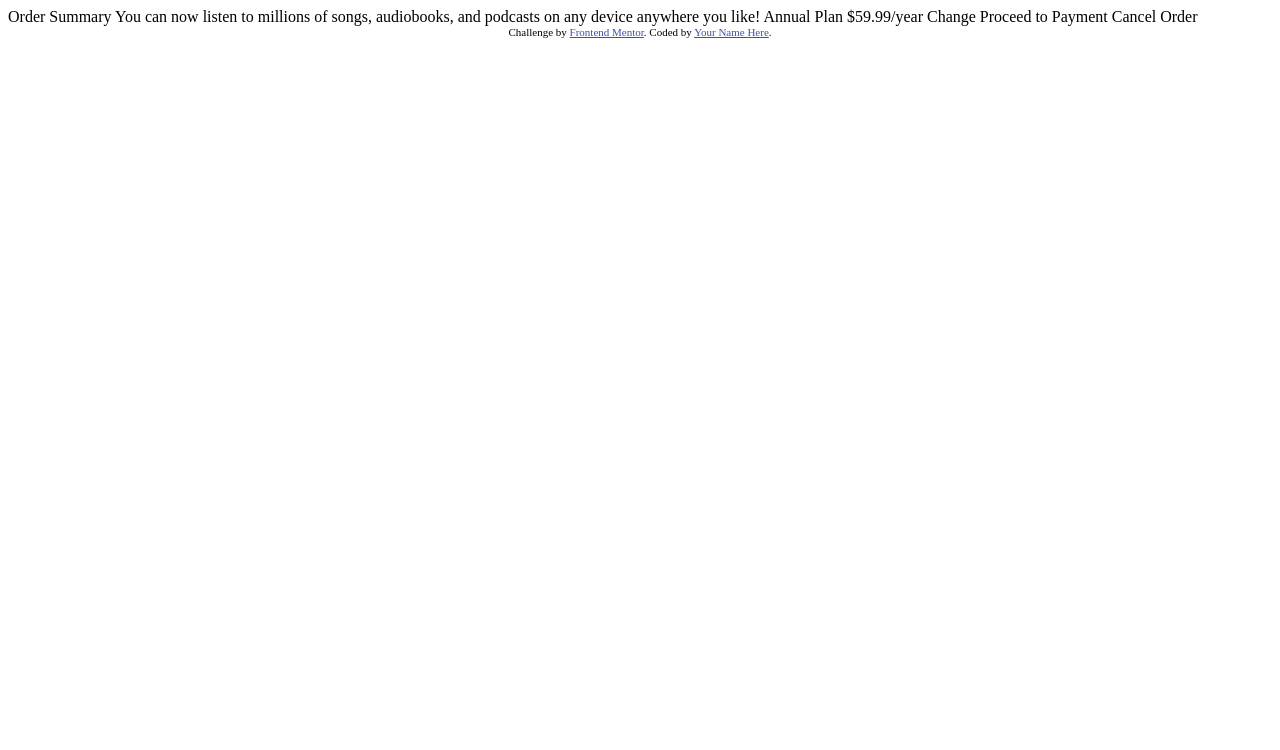
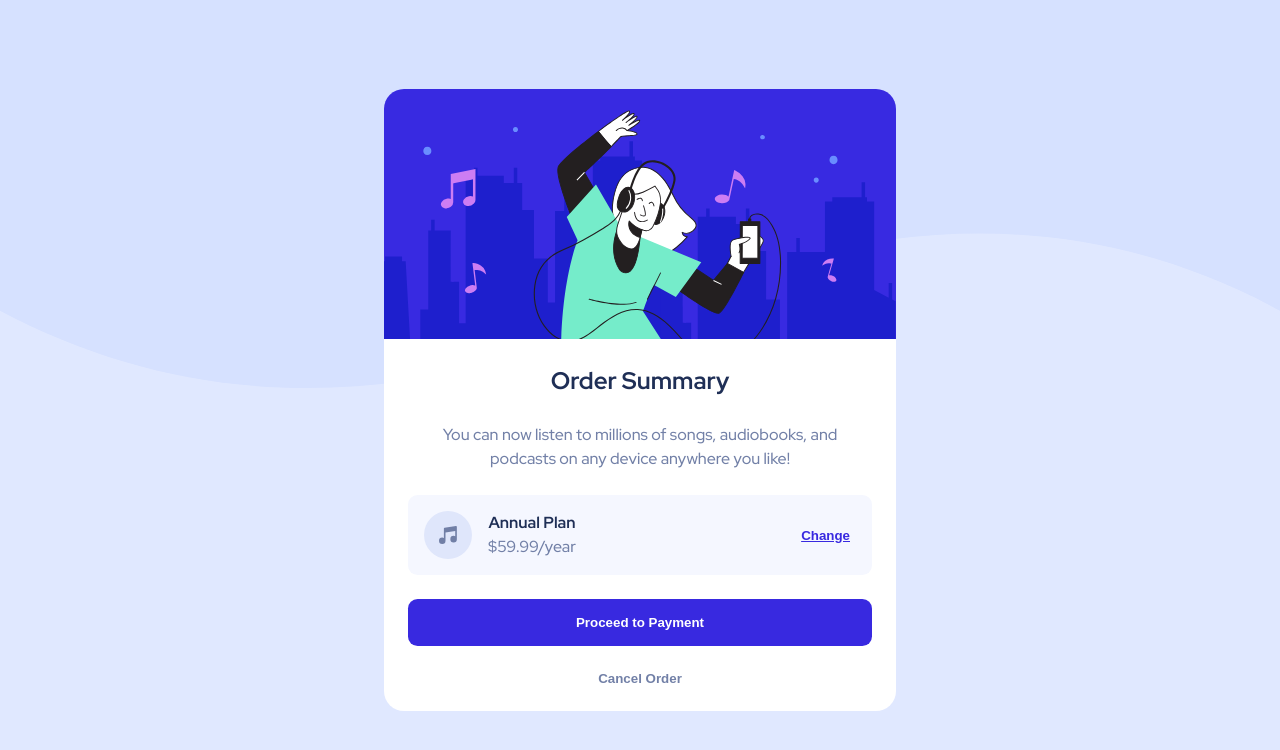
Before and after one commit to Zhencha0Cai/FEM-Order-summary-component, a plain HTML site: page index.html in a window 1280 px wide. Drawn offline with Linux system fonts and the light colour scheme.

Commit message:
finish order summary component

```diff
--- a/index.html
+++ b/index.html
@@ -1,37 +1,50 @@
 <!DOCTYPE html>
 <html lang="en">
   <head>
-  <meta charset="UTF-8">
-  <meta name="viewport" content="width=device-width, initial-scale=1.0"> <!-- displays site properly based on user's device -->
-
-  <link rel="icon" type="image/png" sizes="32x32" href="./images/favicon-32x32.png">
-
+    <meta charset="UTF-8" />
+    <meta name="viewport" content="width=device-width, initial-scale=1.0" />
+    <!-- displays site properly based on user's device -->
+    <link rel="preconnect" href="https://fonts.googleapis.com" />
+    <link rel="preconnect" href="https://fonts.gstatic.com" crossorigin />
+    <link
+      href="https://fonts.googleapis.com/css2?family=Red+Hat+Display:wght@500;700;900&display=swap"
+      rel="stylesheet"
+    />
+    <link
+      rel="icon"
+      type="image/png"
+      sizes="32x32"
+      href="./images/favicon-32x32.png"
+    />
+    <link rel="stylesheet" href="style.css" />
     <title>Frontend Mentor | Order summary card</title>
-
-  <!-- Feel free to remove these styles or customise in your own stylesheet 👍 -->
-  <style>
-    .attribution { font-size: 11px; text-align: center; }
-    .attribution a { color: hsl(228, 45%, 44%); }
-  </style>
   </head>
   <body>
-
-  Order Summary
-
-  You can now listen to millions of songs, audiobooks, and podcasts on any
-  device anywhere you like!
-
-  Annual Plan
-  $59.99/year
-
-  Change
-
-  Proceed to Payment
-  Cancel Order
-
-  <div class="attribution">
-    Challenge by <a href="https://www.frontendmentor.io?ref=challenge" target="_blank">Frontend Mentor</a>.
-    Coded by <a href="#">Your Name Here</a>.
+    <main class="center">
+      <div class="stack center card">
+        <img
+          class="card-image"
+          src="./images/illustration-hero.svg"
+          alt="image of a girl listening to music"
+        />
+        <div class="stack card-body box">
+          <h2>Order Summary</h2>
+          <p>
+            You can now listen to millions of songs, audiobooks, and podcasts on
+            any device anywhere you like!
+          </p>
+          <div class="plan">
+            <img src="images/icon-music.svg" alt="" />
+            <div>
+              <p class="text-neutral-300 fw-bold">Annual Plan</p>
+              <p>$59.99/year</p>
             </div>
+            <button class="link push-right text-primary-300">Change</button>
+          </div>
+          <button class="btn-primary">Proceed to Payment</button>
+          <button class="btn-cancel">Cancel Order</button>
+        </div>
+      </div>
+    </main>
   </body>
 </html>
--- /dev/null
+++ b/style.css
@@ -0,0 +1,160 @@
+*,
+*::before,
+*::after {
+  box-sizing: border-box;
+}
+
+* {
+  margin: 0;
+}
+
+html,
+body,
+main {
+  height: 100%;
+}
+
+body {
+  line-height: 1.5;
+  font-family: "Red Hat Display", sans-serif;
+  background-image: url("./images/pattern-background-mobile.svg");
+  background-repeat: no-repeat;
+  background-size: contain;
+  background-color: var(--clr-primary-100);
+  color: var(--clr-neutral-200);
+}
+
+img {
+  display: block;
+  max-width: 100%;
+}
+
+h2 {
+  color: var(--clr-neutral-300);
+}
+
+:root {
+  --ratio: 1.5;
+  --s0: 1rem;
+  --s1: calc(var(--s0) * var(--ratio));
+  --s2: calc(var(--s1) * var(--ratio));
+
+  --clr-primary-100: hsl(225, 100%, 94%);
+  --clr-primary-200: hsla(245, 83%, 68%, 1);
+  --clr-primary-300: hsl(245, 75%, 52%);
+  --clr-neutral-100: hsl(225, 100%, 98%);
+  --clr-neutral-200: hsl(224, 23%, 55%);
+  --clr-neutral-300: hsl(223, 47%, 23%);
+  --fw-900: 900;
+  --fw-700: 700;
+}
+
+.card {
+  max-width: 90%;
+}
+
+.stack {
+  display: flex;
+  flex-direction: column;
+  justify-content: flex-start;
+}
+
+.stack > * + * {
+  margin-block-start: 1.5rem;
+}
+
+.box {
+  text-align: center;
+  background-color: white;
+  padding: var(--s1);
+}
+
+.card-image {
+  width: 100%;
+  border-radius: 1.25rem 1.25rem 0 0;
+}
+
+.card-body {
+  margin-block-start: 0;
+  border-radius: 0 0 1.25rem 1.25rem;
+}
+
+.plan {
+  display: flex;
+  width: 100%;
+  gap: var(--s0);
+  padding: var(--s0);
+  border-radius: 0.6rem;
+  background-color: var(--clr-neutral-100);
+}
+
+button {
+  display: block;
+  border: none;
+  background-color: transparent;
+  cursor: pointer;
+  font-weight: var(--fw-700);
+}
+
+.btn-primary {
+  color: white;
+  background-color: var(--clr-primary-300);
+  padding: var(--s0);
+  width: 100%;
+  border-radius: 0.6rem;
+}
+
+.btn-primary:hover {
+  background-color: var(--clr-primary-200);
+}
+
+.btn-cancel {
+  color: var(--clr-neutral-200);
+}
+
+.btn-cancel:hover {
+  color: var(--clr-neutral-300);
+}
+
+.link {
+  text-decoration: underline;
+}
+
+.link:hover {
+  text-decoration: none;
+  color: var(--clr-primary-200);
+}
+
+/* utility */
+
+.text-neutral-300 {
+  color: var(--clr-neutral-300);
+}
+
+.text-primary-300 {
+  color: var(--clr-primary-300);
+}
+
+.fw-bold {
+  font-weight: var(--fw-700);
+}
+
+.center {
+  display: flex;
+  flex-direction: column;
+  align-items: center;
+  justify-content: center;
+}
+
+.push-right {
+  margin-left: auto;
+}
+
+@media (min-width: 35rem) {
+  body {
+    background-image: url("./images/pattern-background-desktop.svg");
+  }
+  .card {
+    max-width: 40%;
+  }
+}
```
Lines whose indentation alone changed are shown as unchanged.
